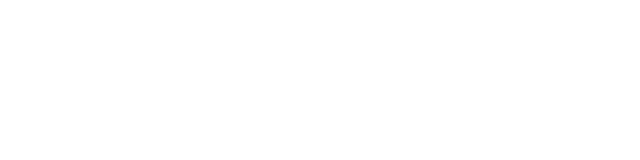
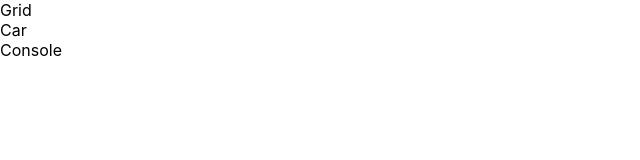
Before and after one commit to Mirzamorph/mars-rover, a React (Create React App) app: page / in a window 1280 px wide. Shown: the top 160 px of the page, without its empty margins (0-640 px from the left). Built offline with nearby package versions, Linux system fonts and the light colour scheme.

Commit message:
app scaffold

```diff
--- a/src/App.js
+++ b/src/App.js
@@ -1,7 +1,11 @@
-function App() {
-  return (
-    <div className="App"></div>
-  );
+import React from 'react'
+
+export default function App() {
+    return (
+        <>
+            <div>Grid</div>
+            <div>Car</div>
+            <div>Console</div>
+        </>
+    )
 }
-
-export default App;
```
